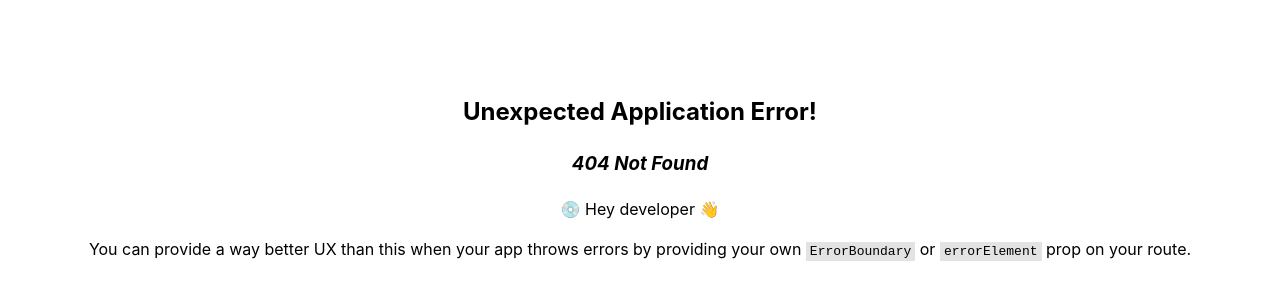
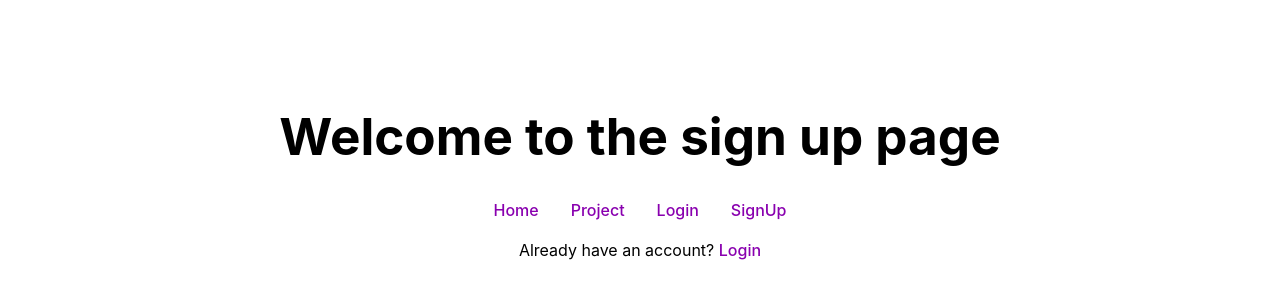
Before and after one commit to mabelheiner/crochetpal, a React (Vite) app: page /signup in a window 1280 px wide. Before the commit this address had no page. Shown: the part 224-524 px from the top of the page. Built offline with nearby package versions, Linux system fonts and the light colour scheme.

Commit message:
added links to the signup and login pages

```diff
--- /dev/null
+++ b/src/Login.jsx
@@ -0,0 +1,13 @@
+import Navbar from "./Navbar";
+
+const Login = () => {
+    return (
+        <>
+        <h1>Welcome to the login page</h1>
+        <Navbar />
+        <p>Need an account? <a href="signup">Register</a></p>
+        </>
+    )
+}
+
+export default Login;
--- a/src/Navbar.jsx
+++ b/src/Navbar.jsx
@@ -5,7 +5,9 @@ const Navbar = () => {
         <nav>
             <ul>
                 <li><a href="/">Home</a></li>
-                <li><a href="/project">Project</a></li>
+                <li><a href="project">Project</a></li>
+                <li><a href="login">Login</a></li>
+                <li><a href="signup">SignUp</a></li>
             </ul>
         </nav>
     )
--- /dev/null
+++ b/src/SignUp.jsx
@@ -0,0 +1,12 @@
+import Navbar from "./Navbar";
+const SignUp = () => {
+    return (
+        <>
+        <h1>Welcome to the sign up page</h1>
+        <Navbar />
+        <p>Already have an account? <a href="login">Login</a></p>
+        </>
+    )
+}
+
+export default SignUp;
--- a/src/main.jsx
+++ b/src/main.jsx
@@ -1,22 +1,25 @@
-import React from 'react'
-import ReactDOM from 'react-dom/client'
-import App from './App.jsx'
-import Project from './Project.jsx'
-import './index.css'
-import { RouterProvider, createBrowserRouter} from 'react-router-dom'
+import React from 'react';
+import { createRoot } from 'react-dom';
+import { BrowserRouter, Routes, Route } from 'react-router-dom';
 
-const router = createBrowserRouter([
-  {
-    path: "/",
-    element: <App />
-  },
-  {
-    path: '/project',
-    element: <Project />
-  }
-])
-ReactDOM.createRoot(document.getElementById('root')).render(
+import App from './App.jsx';
+import Project from './Project.jsx';
+import Login from './Login.jsx';
+import './index.css';
+import SignUp from './SignUp.jsx';
+
+const root = document.getElementById('root');
+const app = (
   <React.StrictMode>
-    <RouterProvider router={router}/>
-  </React.StrictMode>,
-)
+    <BrowserRouter basename=''>
+      <Routes>
+        <Route path="/" element={<App />} />
+        <Route path="/project" element={<Project />} />
+        <Route path="/login" element={<Login />} />
+        <Route path="/signup" element={<SignUp />} />
+      </Routes>
+    </BrowserRouter>
+  </React.StrictMode>
+);
+
+createRoot(root).render(app);
```
